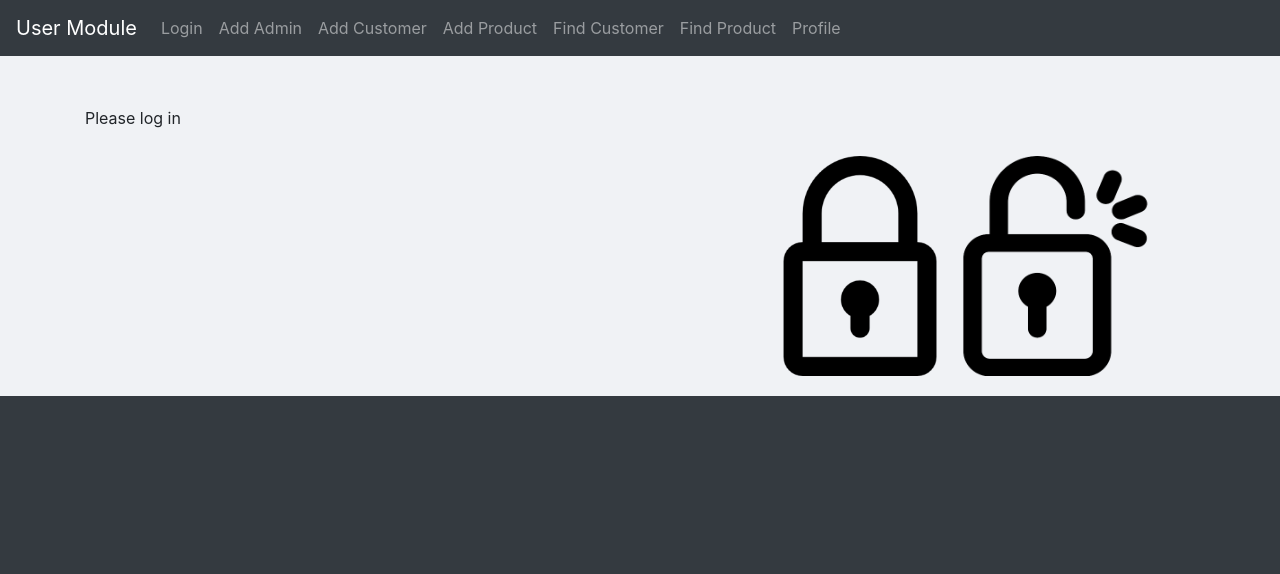
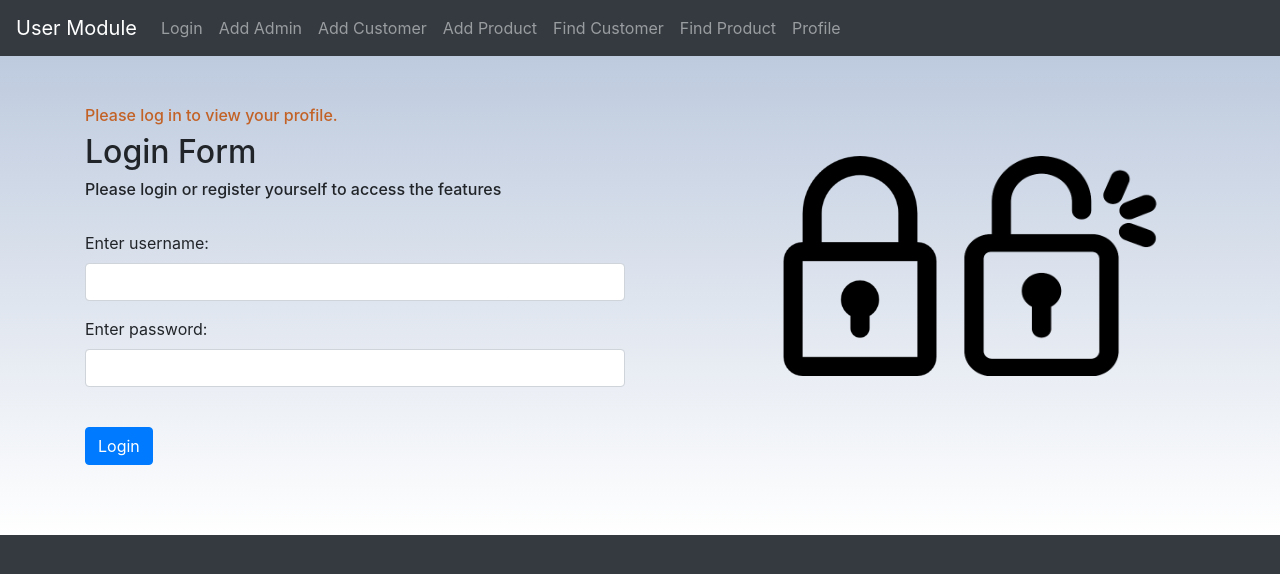
Before and after one commit to jatint17/userms_clientside, a React (Create React App) app: page /profile in a window 1280 px wide. Shown: the top 574 px of the page. Built offline with nearby package versions, Linux system fonts and the light colour scheme.

Commit message:
styling changes

```diff
--- a/src/App.js
+++ b/src/App.js
@@ -43,7 +43,7 @@ function App() {
                             <div className="col-xs-1"></div>
 
                             <div className="col-md-2 col-sm-2">
-                                <img src={unlock} style={{ height: '270px', width: '230px', paddingTop: '50px' }} />
+                                <img src={unlock} style={{ height: '270px', width: '240px', paddingTop: '50px' }} />
 
                             </div>
 
--- a/src/component/AddAdmin.js
+++ b/src/component/AddAdmin.js
@@ -4,6 +4,7 @@ import commonStyle1 from "./css/commonStyle1.module.css";
 import { useDispatch, useSelector } from "react-redux";
 import { addAdminAction } from "../redux/addAdmin/addAdminActions";
 import DisplayAdminDetails from "./DisplayAdminDetails";
+import { isLoggedIn } from "../service/authService";
 
 export default function AddAdmin() {
   const usernameRef = React.createRef();
@@ -28,6 +29,9 @@ export default function AddAdmin() {
   const [currentState, setNewState] = useState(initialState);
 
   const dispatch = useDispatch();
+
+  console.log(isLoggedIn());
+  console.log(localStorage.getItem("username"));
 
   const setFieldState = (reference) => {
     const fieldName = reference.current.name;
--- a/src/component/Login.js
+++ b/src/component/Login.js
@@ -7,9 +7,11 @@ import validationConstants from "../validationConstants"
 export default function Login() {
 
 
+    let usernameRef = React.createRef();
+    let passwordRef = React.createRef();
+
     let initialState = {
         username: undefined, password: undefined,
-        successMsg: undefined,
         validations: { username: undefined, password: undefined }
     };
 
@@ -26,14 +28,10 @@ export default function Login() {
     let dispatch = useDispatch();
     const history = useHistory();
 
-    let usernameRef = React.createRef();
-    let passwordRef = React.createRef();
-
     const submitHandler = (event) => {
         event.preventDefault();
-        let data = { ...currentState }
+        let data = { ...currentState };
         dispatch(loginAction(data, history));
-
     }
 
     let setFieldVal = (ref) => {
--- a/src/component/NavLogin.js
+++ b/src/component/NavLogin.js
@@ -3,12 +3,11 @@ import { useDispatch, useSelector } from "react-redux";
 import { logoutAction } from "../redux/login/loginActions";
 
 
-export default function NavLogin({loggedIn}) {
+export default function NavLogin() {
 
 
   let response = useSelector((state) => {
     const responseObj = ({
-
         successMsg: state.login.successMsg,
         error: state.login.error
     });
--- a/src/component/Profile.js
+++ b/src/component/Profile.js
@@ -1,6 +1,7 @@
 import { isLoggedIn, getLoginUserName } from "../service/authService";
 import DisplayAdminByUsername from "./DisplayAdminByUsername";
 import DisplayCustomerByUsername from "./DisplayCustomerByUsername";
+import Login from "./Login";
 
 export default function Profile() {
 
@@ -16,6 +17,9 @@ export default function Profile() {
         )
     }
     return (
-        <div>Please log in</div>
+        <div>
+            <h6 style={{color:'#C36226'}}>Please log in to view your profile.</h6>
+            <Login />
+        </div>
     );
 }
--- a/src/component/css/commonStyle2.module.css
+++ b/src/component/css/commonStyle2.module.css
@@ -1,4 +1,5 @@
 .appbg {
-    background-color:#F0F2F5;
+    /* background-color:#F0F2F5; */
+    background-image: linear-gradient(#b6c4da,white);
     padding-bottom: 20px;
 }
--- a/src/redux/login/loginActions.js
+++ b/src/redux/login/loginActions.js
@@ -23,18 +23,20 @@ export function loginFail(error) {
 export function logoutAction(history){
     return () => {
 
-
         store.dispatch(loginFail("logged out"));
+        logout();
         history.push("/");
-        logout();
 
     };
 }
 
 export function loginAction(data,history) {
     return () => {
+
         let promise = login(data.username, data.password);
+
         console.log(data);
+
         promise.then(response => {
             store.dispatch(loginSuccess(response.data));
             console.log("session id received=" + response.data);
--- a/src/service/authService.js
+++ b/src/service/authService.js
@@ -9,7 +9,7 @@ function login(username, password) {
     let data = "username=" + username + "&password=" + password;
 
     //{withCredentials:true} should be mentioned in every request where there is authentication
-    const promise = axios.post(url, data,withCredentials());
+    const promise = axios.post(url, data, {withCredentials:true});
     return promise;
 }
 
```
Also changed, not shown: src/component/NavBar.js (+10 -10 lines).
